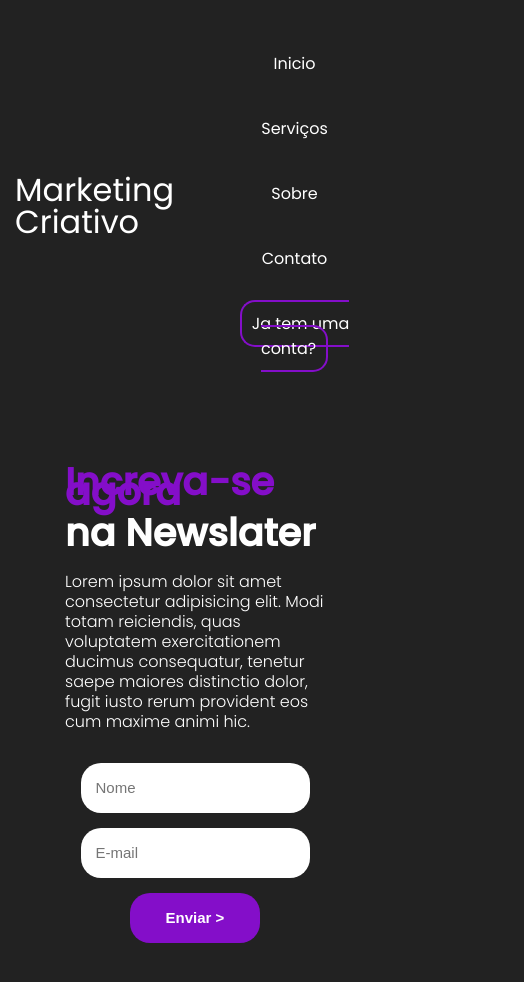
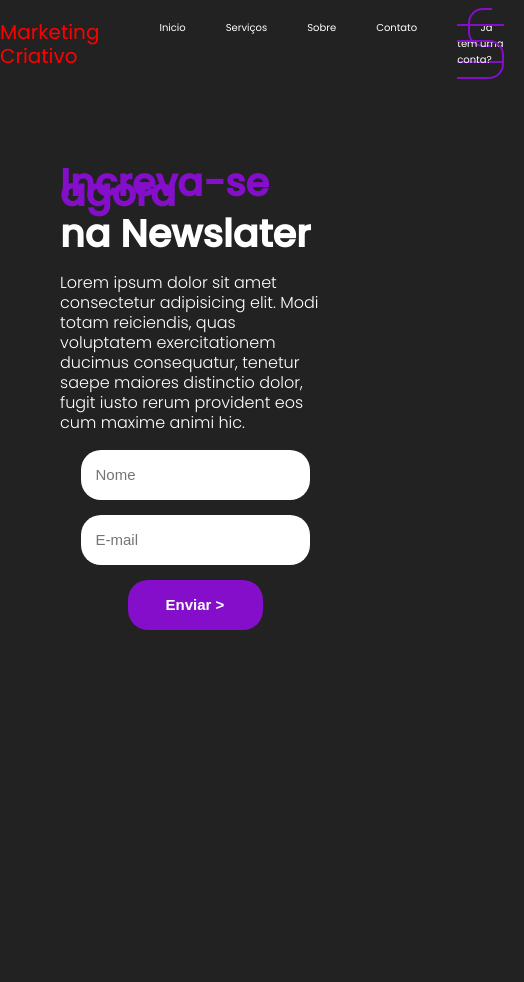
Before and after one commit to wanderson-soarresss/Marketing-Creativo, a plain HTML site: page index.html in a window 390 px wide. Shown: the whole page, 524 px wide, since content can reach past the window. After the commit the page ends 844 px from the top, so only its background shows below. Drawn offline with Linux system fonts and the light colour scheme.

Commit message:
Update media.css

```diff
--- a/styles/media.css
+++ b/styles/media.css
@@ -1,10 +1,79 @@
-@media screen and (max-width:760px){
+@media  screen and (max-width: 500px){
+
+    body{
+        max-width: 500px;
+        margin: 0;
+        padding: 0;
+    }
+
     header {
+        display:inline-block;
+        width: 100%;
+        margin: 0px;
+        padding: 0px;
+
+    }
+
+
+
+     h1{
+       color: red;
+       font-size: 20px;
+    }
+
+    ul{
+        display: flex;
+        flex-direction: row;
+        margin: 0 auto;
+    }
+
+    li {
+        font-size: 10px;
+
+    }
+
+
+
+
+    main {
         flex-direction: column;
     }
 
+    h2 {
+        font-size: 38px;
+    }
+
+    form {
+        margin: 0 auto;
+        width: 100%;
+    }
+
+    input {
+        align-self: center;
+    }
+
+    img{
+       display: none;
+    }
+
+
+}
+
+@media screen and (max-width:760px){
+    header {
+        display: flex;
+        flex-direction: row;
+    }
+
     main {
-        flex-direction: column;
+        flex-direction: row;
+        padding: 10px;
+
+    }
+
+    main p{
+        display: inline-block;
+        margin: auto;
     }
 
     h2 {
```
